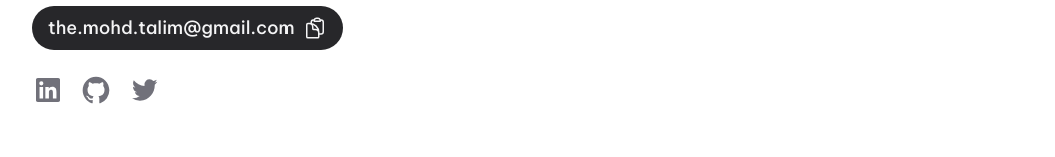
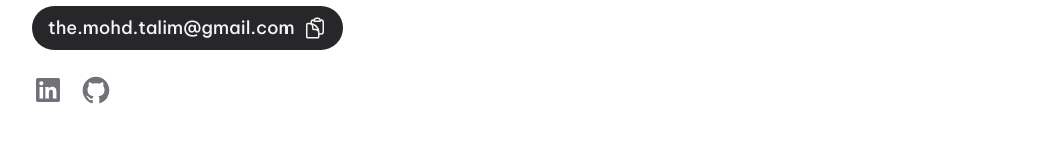
Before and after one commit to Md-Talim/Md-Talim, a Next.js app: page / in a window 1280 px wide. Shown: the part 338-495 px from the top of the page, without its empty margins (96-1151 px from the left). Built offline with nearby package versions, Linux system fonts and the light colour scheme.

Commit message:
Update social links

```diff
--- a/components/SocialLinks.tsx
+++ b/components/SocialLinks.tsx
@@ -1,9 +1,5 @@
-import {
-  GitHubIcon,
-  LinkedInIcon,
-  TwitterIcon,
-} from '@/components/SocialIcons';
-import Link from 'next/link';
+import { socialLinks } from "@/constants";
+import Link from "next/link";
 
 const SocialLink = ({
   children,
@@ -24,21 +20,11 @@ const SocialLink = ({
 const SocialLinks = () => {
   return (
     <div className="mt-6 flex gap-4 max-sm:justify-center">
-      <SocialLink
-        href="https://www.linkedin.com/in/md-talim/"
-        label="Connect on LinkedIn"
-      >
-        <LinkedInIcon className="h-8 w-8 fill-zinc-500 transition group-hover:fill-zinc-600" />
-      </SocialLink>
-      <SocialLink href="https://github.com/md-talim" label="Follow on Github">
-        <GitHubIcon className="h-8 w-8 fill-zinc-500 transition group-hover:fill-zinc-600" />
-      </SocialLink>
-      <SocialLink
-        href="https://twitter.com/talimbuilds"
-        label="Follow on Twitter"
-      >
-        <TwitterIcon className="h-8 w-8 fill-zinc-500 transition group-hover:fill-zinc-600" />
-      </SocialLink>
+      {socialLinks.map(({ label, link, icon: Icon }) => (
+        <SocialLink key={link} href={link} label={label}>
+          <Icon className="h-8 w-8 fill-zinc-500 transition group-hover:fill-zinc-600" />
+        </SocialLink>
+      ))}
     </div>
   );
 };
--- a/constants/index.ts
+++ b/constants/index.ts
@@ -1,4 +1,5 @@
-import { Project } from "@/global";
+import { GitHubIcon, LinkedInIcon } from "@/components/SocialIcons";
+import { Project, SocialLink } from "@/global";
 import {
   carszone,
   gameshub,
@@ -68,4 +69,17 @@ export const projects: Project[] = [
   },
 ];
 
+export const socialLinks: SocialLink[] = [
+  {
+    label: "Connect on LinkedIn",
+    link: "https://www.linkedin.com/in/md-talim/",
+    icon: LinkedInIcon,
+  },
+  {
+    label: "Follow on GitHub",
+    link: "https://github.com/md-talim",
+    icon: GitHubIcon,
+  },
+];
+
 export const primaryEmail = "the.mohd.talim@gmail.com";
```
Also changed, not shown: global.d.ts (+7 -1 lines).
